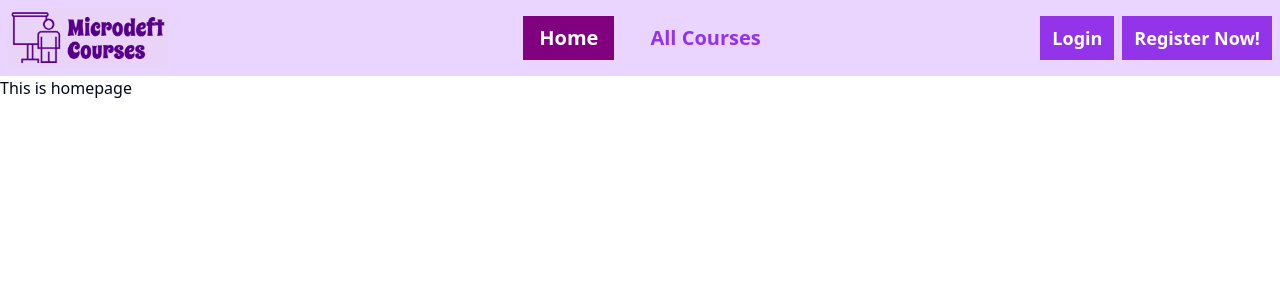
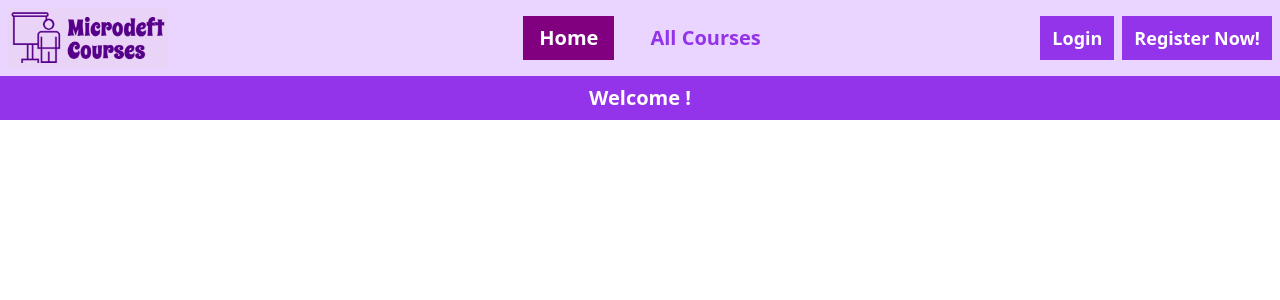
Before and after one commit to bandhandut19/microdeft_react_test_bondon_datta, a React (Vite) app: page / in a window 1280 px wide. Shown: the top 300 px of the page. Built offline with nearby package versions, Linux system fonts and the light colour scheme.

Commit message:
added welcome banner for logged user

```diff
--- a/src/components/Pages/Home.tsx
+++ b/src/components/Pages/Home.tsx
@@ -1,7 +1,15 @@
+import { useAppSelector } from "@/redux/hooks";
+import { RootState } from "@/redux/store";
+
 const Home = () => {
+  const userDetails = useAppSelector(
+    (state: RootState) => state.user.userDetails
+  );
   return (
     <div>
-      <h1>This is homepage</h1>
+      <h1 className="text-center font-bold bg-purple-600 text-white text-xl py-2">
+        Welcome {userDetails.name} !
+      </h1>
     </div>
   );
 };
```
